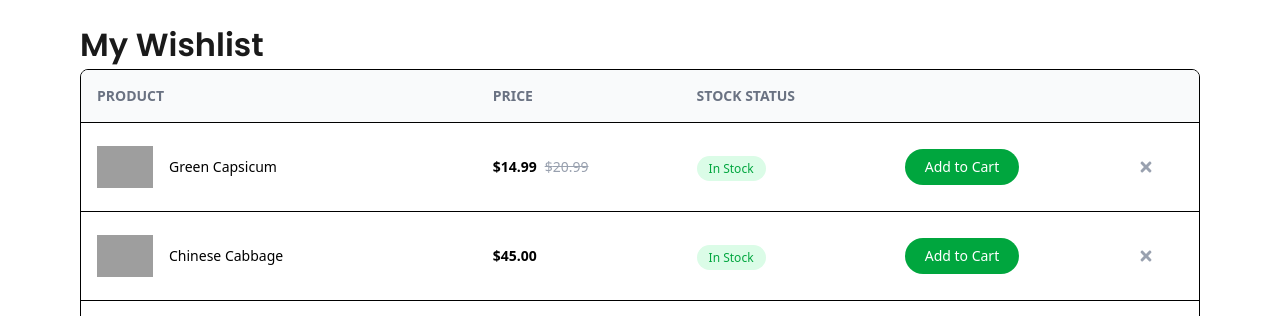
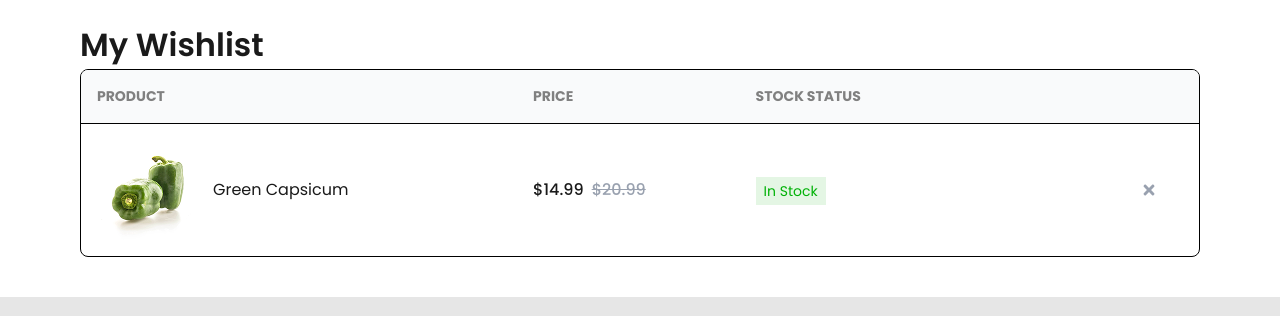
Before and after one commit to remenisite/E-commarce-Ecobazar, a React (Vite) app: page /wish in a window 1280 px wide. Shown: the part 484-800 px from the top of the page. Built offline with nearby package versions, Linux system fonts and the light colour scheme; grey boxes are pictures that could not be loaded.

Commit message:
change design

```diff
--- /dev/null
+++ b/src/components/Wishlist/WishCart.jsx
@@ -0,0 +1,67 @@
+import React from 'react'
+
+import { FaTimes, FaFacebookF, FaTwitter, FaPinterestP, FaInstagram } from "react-icons/fa";
+
+import wishCartImg from "../../assets/images/wishCartImg.png"
+
+const wishlistData = [
+  {
+    id: 1,
+    name: "Green Capsicum",
+    price: 14.99,
+    oldPrice: 20.99,
+    stock: "In Stock",
+    image: wishCartImg,
+  },
+
+];
+
+
+const WishCart = () => {
+  return (
+    <>
+
+              <tbody>
+            {wishlistData.map((item) => (
+              <tr key={item.id} className="border-t">
+                <td className="p-4 flex items-center gap-4">
+                  <img
+                    src={item.image}
+                    alt={item.name}
+                    className="w-[100px] h-[100px] object-contain"
+                  />
+                  <span className="text-[16px] font-normal font-main text-text">{item.name}</span>
+                </td>
+
+                <td className="p-4 text-[16px] font-medium font-main text-text">
+                  <span className="">${item.price.toFixed(2)}</span>
+                  {item.oldPrice && (
+                    <span className="line-through text-gray-400 ml-2">
+                      ${item.oldPrice}
+                    </span>
+                  )}
+                </td>
+
+                <td className="p-4">
+                  <span  className='text-[14px] font-normal font-main text-green bg-[#20b5251f] py-1 px-2 '> {item.stock} </span>
+                </td>
+
+                <td className="p-4">
+                  <button className='text-[14px] font-semibold font-main text-white'  >  Add to Cart  </button>
+                </td>
+
+                <td className="p-4">
+                  <FaTimes className="text-gray-400 cursor-pointer" />
+                </td>
+              </tr>
+            ))}
+          </tbody>
+
+
+
+
+    </>
+  )
+}
+
+export default WishCart
--- a/src/components/Wishlist/WishlistCom.jsx
+++ b/src/components/Wishlist/WishlistCom.jsx
@@ -1,29 +1,5 @@
 import { FaTimes, FaFacebookF, FaTwitter, FaPinterestP, FaInstagram } from "react-icons/fa";
-
-const wishlistData = [
-  {
-    id: 1,
-    name: "Green Capsicum",
-    price: 14.99,
-    oldPrice: 20.99,
-    stock: "In Stock",
-    image: "/images/capsicum.png",
-  },
-  {
-    id: 2,
-    name: "Chinese Cabbage",
-    price: 45.0,
-    stock: "In Stock",
-    image: "/images/cabbage.png",
-  },
-  {
-    id: 3,
-    name: "Fresh Sujapuri Mango",
-    price: 9.0,
-    stock: "Out of Stock",
-    image: "/images/mango.png",
-  },
-];
+import WishCart from "./WishCart";
 
 const WishlistCom = () => {
   return (
@@ -32,7 +8,7 @@ const WishlistCom = () => {
 
       <div className="border rounded-lg overflow-x-auto">
         <table className="w-full min-w-[700px]">
-          <thead className="bg-gray-50 text-left text-sm text-gray-500">
+          <thead className="bg-gray-50 text-left text-[14px] font-medium font-main text-[#808080]">
             <tr>
               <th className="p-4">PRODUCT</th>
               <th className="p-4">PRICE</th>
@@ -41,62 +17,12 @@ const WishlistCom = () => {
               <th className="p-4"></th>
             </tr>
           </thead>
+<WishCart />
 
-          <tbody>
-            {wishlistData.map((item) => (
-              <tr key={item.id} className="border-t">
-                <td className="p-4 flex items-center gap-4">
-                  <img
-                    src={item.image}
-                    alt={item.name}
-                    className="w-14 h-14 object-contain"
-                  />
-                  <span className="text-sm font-medium">{item.name}</span>
-                </td>
-
-                <td className="p-4 text-sm">
-                  <span className="font-semibold">${item.price.toFixed(2)}</span>
-                  {item.oldPrice && (
-                    <span className="line-through text-gray-400 ml-2">
-                      ${item.oldPrice}
-                    </span>
-                  )}
-                </td>
-
-                <td className="p-4">
-                  <span
-                    className={`text-xs px-3 py-1 rounded-full ${
-                      item.stock === "In Stock"
-                        ? "bg-green-100 text-green-600"
-                        : "bg-red-100 text-red-500"
-                    }`}
-                  >
-                    {item.stock}
-                  </span>
-                </td>
-
-                <td className="p-4">
-                  <button
-                    className={`px-5 py-2 text-sm rounded-full ${
-                      item.stock === "In Stock"
-                        ? "bg-green-600 text-white"
-                        : "bg-gray-200 text-gray-400 cursor-not-allowed"
-                    }`}
-                  >
-                    Add to Cart
-                  </button>
-                </td>
-
-                <td className="p-4">
-                  <FaTimes className="text-gray-400 cursor-pointer" />
-                </td>
-              </tr>
-            ))}
-          </tbody>
         </table>
 
         {/* Share */}
-        <div className="flex items-center gap-4 p-4 border-t">
+        {/* <div className="flex items-center gap-4 p-4 border-t">
           <span className="text-sm">Share:</span>
           <div className="flex gap-3 text-gray-600">
             <FaFacebookF />
@@ -104,7 +30,7 @@ const WishlistCom = () => {
             <FaPinterestP />
             <FaInstagram />
           </div>
-        </div>
+        </div> */}
       </div>
     </div>
   );
--- a/src/components/layout/Navbar.jsx
+++ b/src/components/layout/Navbar.jsx
@@ -35,16 +35,13 @@ const Navbar = () => {
 
             {/* Icons */}
             <div className="flex items-center gap-6">
-              <FaRegHeart className="text-[32px] cursor-pointer" />
+              <Link to={'wish'} ><FaRegHeart className="text-[32px] cursor-pointer" /></Link>
+
 
               <div className="relative cursor-pointer">
-                <Link to={'wish'} ><HiOutlineShoppingBag className="text-[32px] cursor-pointer" /></Link>
-
-                <span className="absolute -top-2 -right-2 bg-green text-white text-xs w-5 h-5 flex items-center justify-center rounded-full">
-                  2
-                </span>
+                <Link to={'/'} ><HiOutlineShoppingBag className="text-[32px] cursor-pointer" /></Link>
+              <span className="absolute -top-2 -right-2 bg-green text-white text-xs w-5 h-5 flex items-center justify-center rounded-full">  2  </span>
               </div>
-
               <div className="hidden md:block text-[11px] font-normal font-main">
                 <p className="text-[#4D4D4D]">Shopping cart:</p>
                 <p className="text-[14px] font-medium font-main text-text">$57.00</p>
@@ -64,13 +61,9 @@ const Navbar = () => {
                   <li><Link to={'/'} className="text-[14px] font-medium font-main text-[#666666] flex items-center gap-1"  >       Blog <MdKeyboardArrowDown /></Link></li>
                   <li><Link to={'/'} className="text-[14px] font-medium font-main text-[#666666] flex items-center gap-1"  >   About Us</Link></li>
                   <li><Link to={'/contact'} className="text-[14px] font-medium font-main text-[#666666] flex items-center gap-1"  >   Contact Us</Link></li>
-
                 </ul>
-
               </div>
-
             </nav>
-
             {/* Phone */}
             <div className="flex items-center gap-2 font-medium">
               <FiPhoneCall className="text-[28px] text-text" />
```
Also changed, not shown: src/assets/images/wishCartImg.png (added).
